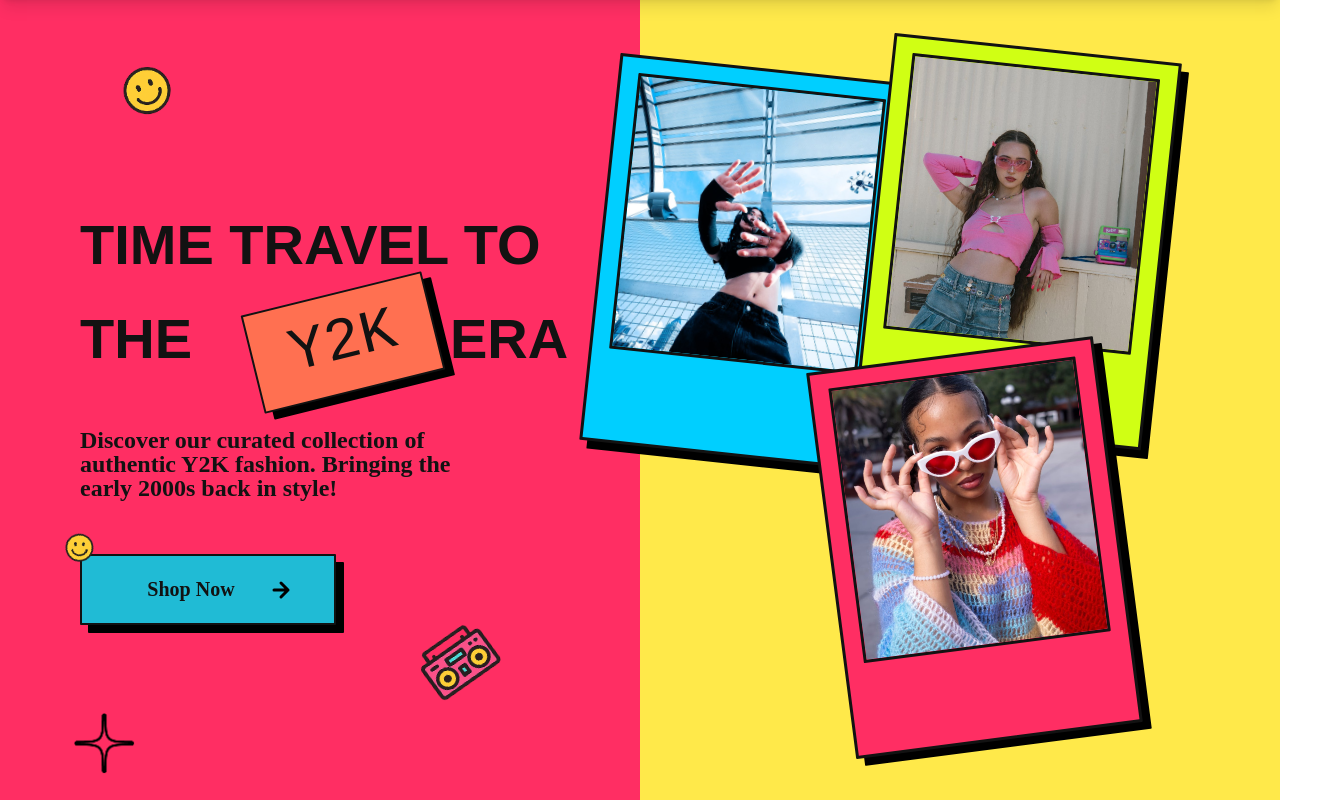
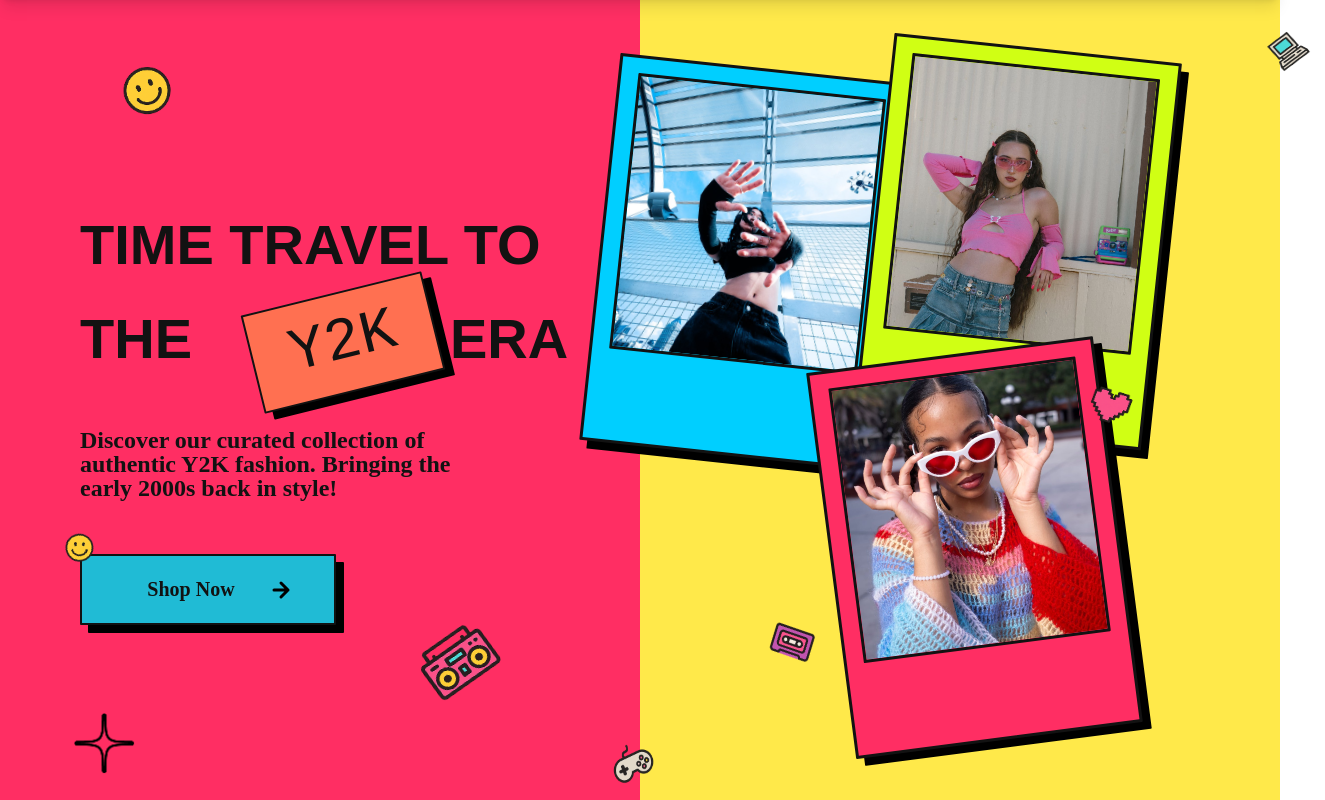
Before and after one commit to Jedidiah5/y2k-page, a React (Vite) app: page / in a window 1280 px wide. Shown: the part 135-935 px from the top of the page, 1325 px wide, since content can reach past the window. Built offline with nearby package versions, Linux system fonts and the light colour scheme; a web font is replaced by a local one.

Commit message:
added the yellow section stickers

```diff
--- a/src/App.jsx
+++ b/src/App.jsx
@@ -7,6 +7,9 @@ import stereo_tape from './Stickers/stereo_tape.png';
 import smileyface from './Stickers/smileyface.png';
 import star from './Stickers/star.png';
 import musicplayer from './Stickers/musicplayer.png';
+import heart from './Stickers/heart.png';
+import computer from './Stickers/computer.png';
+import controller from './Stickers/controller.png';
 
 function App() {
   return (
@@ -240,6 +243,70 @@ function App() {
           }}>
             <PolaroidCard imageSrc={img3} caption="2000s Fashion" backgroundColor="#FF2E63" />
           </div>
+
+          {/* Heart sticker (mid-right above zigzag) */}
+          <img
+            src={heart}
+            alt="Heart"
+            style={{
+              position: 'absolute',
+              width: '83.00000172882699px',
+              height: '70.35026696827231px',
+              top: '370px',
+              left: '430px',
+              transform: 'rotate(0deg)',
+              opacity: 1,
+              zIndex: 30
+            }}
+          />
+
+          {/* Computer sticker (top-right corner) */}
+          <img
+            src={computer}
+            alt="Computer"
+            style={{
+              position: 'absolute',
+              width: '68.50788732550063px',
+              height: '57.000002592920424px',
+              top: '20px',
+              left: '610px',
+              transform: 'rotate(-15deg)',
+              opacity: 1,
+              zIndex: 30
+            }}
+          />
+
+          {/* Stereo tape sticker (lower-left on yellow half) */}
+          <img
+            src={stereo_tape}
+            alt="Stereo Tape"
+            style={{
+              position: 'absolute',
+              width: '63.999996615928126px',
+              height: '67.71014449855795px',
+              top: '610px',
+              left: '120px',
+              transform: 'rotate(-10deg)',
+              opacity: 1,
+              zIndex: 30
+            }}
+          />
+
+          {/* Controller sticker (bottom center, spilling across split) */}
+          <img
+            src={controller}
+            alt="Controller"
+            style={{
+              position: 'absolute',
+              width: '63.999996615928126px',
+              height: '67.71014449855795px',
+              top: '730px',
+              left: '-40px',
+              transform: 'rotate(0deg)',
+              opacity: 1,
+              zIndex: 40
+            }}
+          />
         </div>
       </div>
     </div>
```
